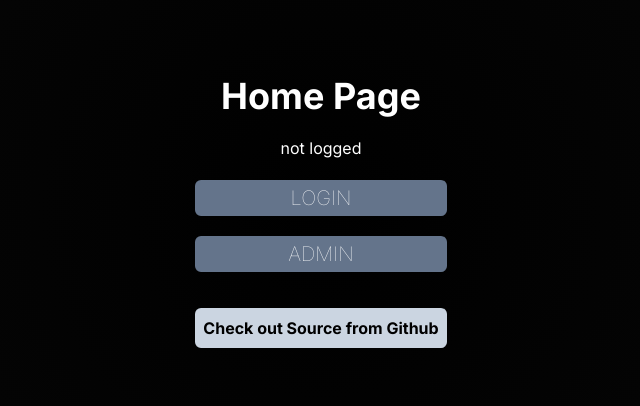
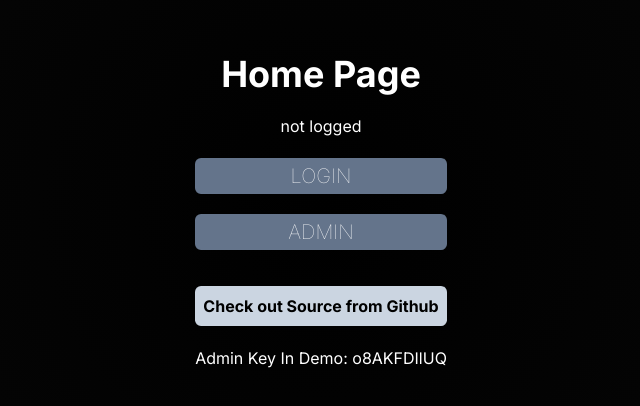
Before and after one commit to sametcn99/nextjs-cookie-based-auth, a Next.js app: page / in a window 1280 px wide. Shown: the part 188-594 px from the top of the page, without its empty margins (319-959 px from the left). Built offline with nearby package versions, Linux system fonts and the light colour scheme; no server answers.

Commit message:
some changes

```diff
--- a/app/page.tsx
+++ b/app/page.tsx
@@ -36,6 +36,9 @@ export default async function Home() {
       >
         Check out Source from Github
       </a>
+      <span>
+        Admin Key In Demo: <span className="select-text">o8AKFDIlUQ</span>
+      </span>
     </div>
   );
 }
```
